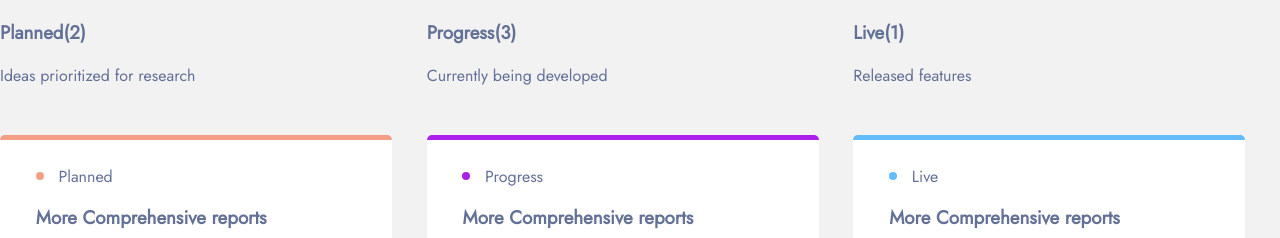
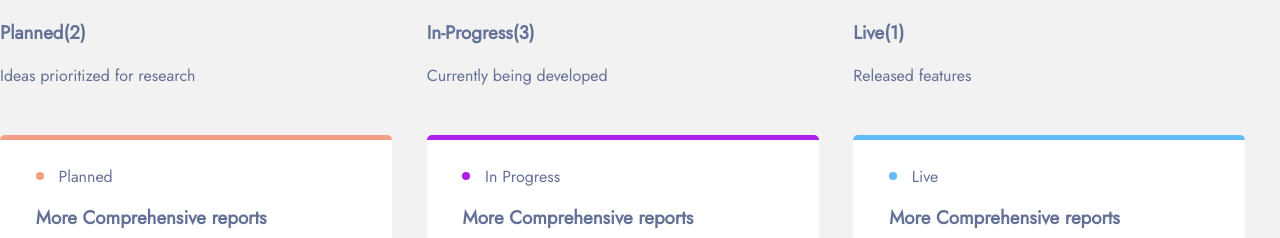
Before and after one commit to AmaliTech-Training-Academy/product-feedback-app, a React (Create React App) app in the folder project/: page / in a window 1280 px wide. Shown: the top 238 px of the page. Built offline with nearby package versions, Linux system fonts and the light colour scheme.

Commit message:
active styling

```diff
--- a/project/src/Pages/roadmap/Plan.js
+++ b/project/src/Pages/roadmap/Plan.js
@@ -25,11 +25,11 @@ function Plan(){
       </div>
       <div className="plan-st">
       <div>
-        <h3>Progress(3)</h3>
+        <h3>In-Progress(3)</h3>
         <p>Currently being developed</p>
         </div>
              <ComponentBox
-             subtitle="Progress"
+             subtitle="In Progress"
              border="progress"
              round="progress-round"
             number="3"
--- a/project/src/Pages/roadmap/roadmap.css
+++ b/project/src/Pages/roadmap/roadmap.css
@@ -84,6 +84,13 @@ p,h3{
     margin-right: 49.71%;
 }
 
+.up:hover{
+    background-color:#cfd7ff ;
+}
+.up:active{
+    background-color:#4661e6 ;
+}
+
 
 .inner-box-up{
     height: 19px;
@@ -130,6 +137,10 @@ p,h3{
     font-weight: 700;
 }
 
+.plan-text-bold:hover{
+    color: #4661e6;
+}
+
 .plan-text-normal{
     margin: 0;
 }
```
